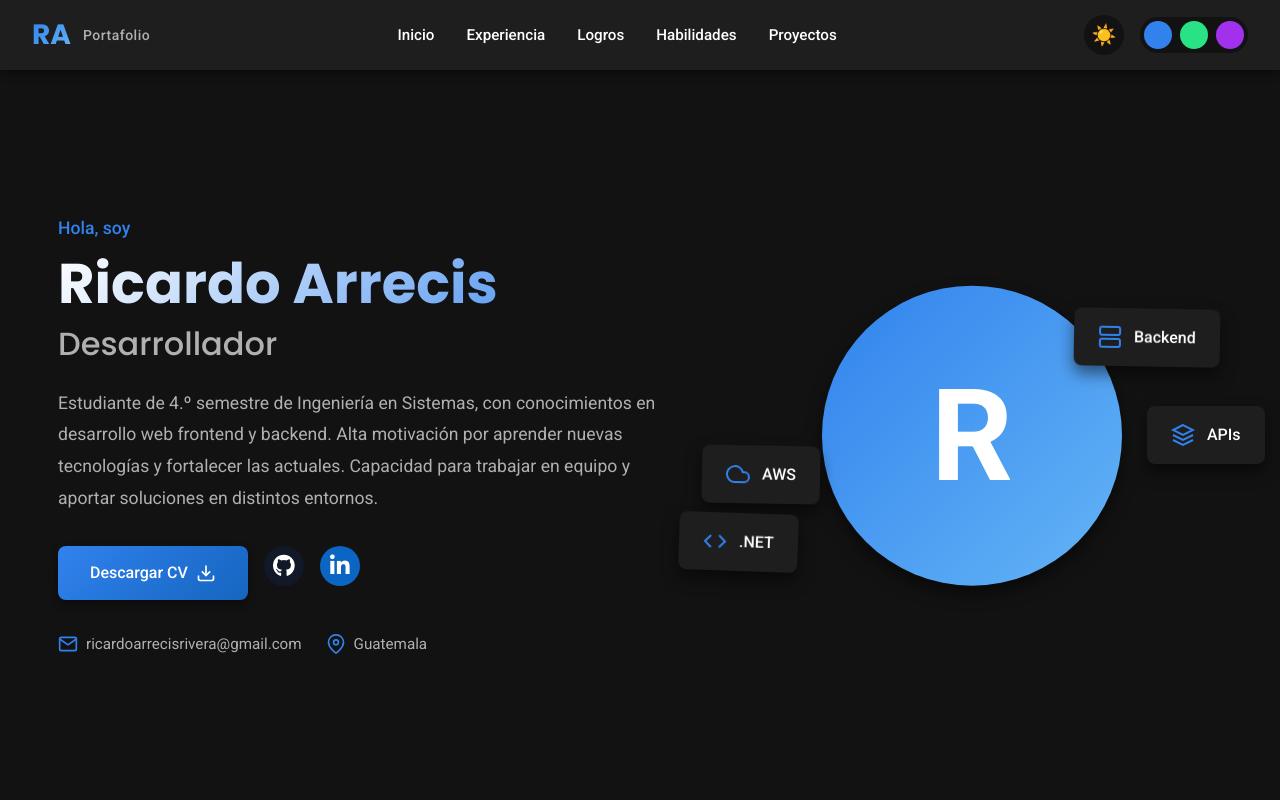
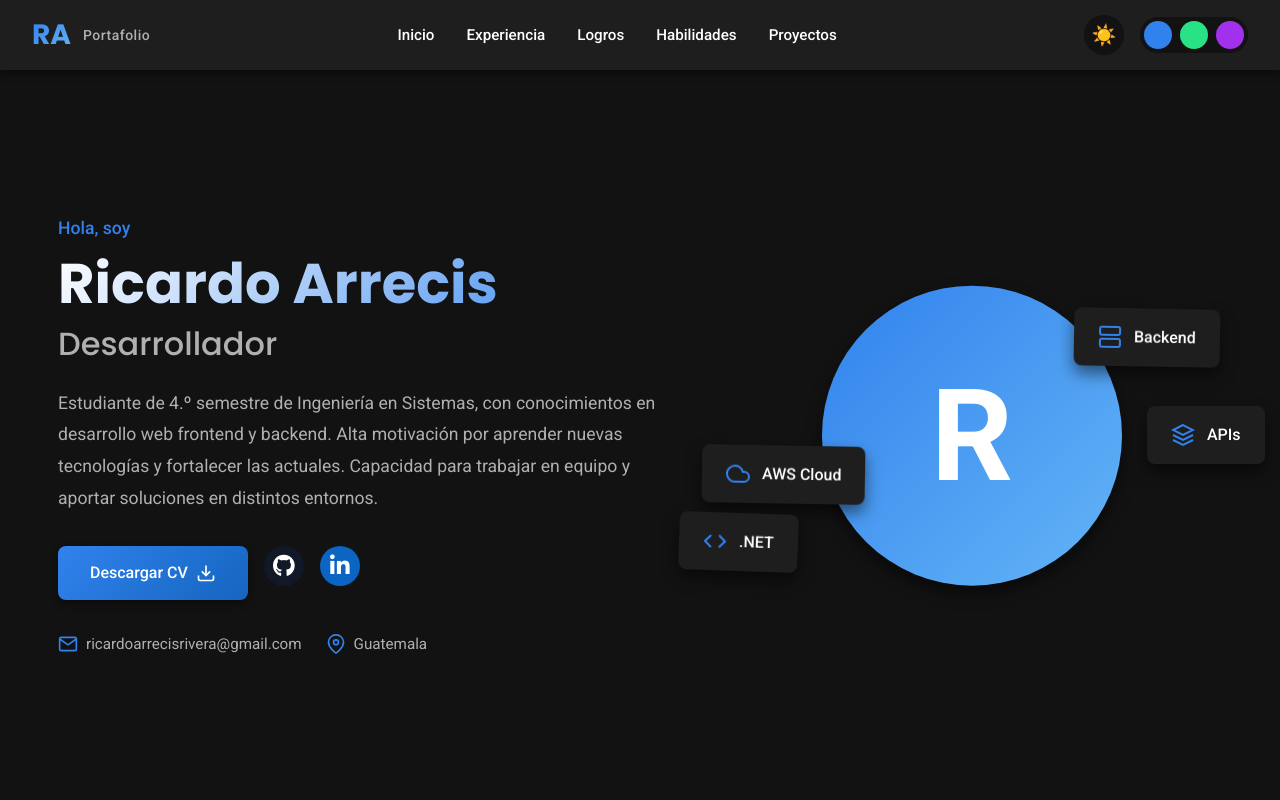
Before and after one commit to Ripca/Portafolio2, an Angular app: page / in a window 1280 px wide. Shown: the top 800 px of the page. Built offline with nearby package versions, Linux system fonts and the light colour scheme.

Commit message:
Prueba deploy definitivo

```diff
--- a/src/app/components/about/about.component.html
+++ b/src/app/components/about/about.component.html
@@ -125,7 +125,7 @@
           <svg width="24" height="24" viewBox="0 0 24 24" fill="none" stroke="currentColor" stroke-width="2">
             <path d="M18 10h-1.26A8 8 0 1 0 9 20h9a5 5 0 0 0 0-10z"></path>
           </svg>
-          <span>AWS</span>
+          <span>AWS Cloud</span>
         </div>
         <div class="floating-card card-4">
           <svg width="24" height="24" viewBox="0 0 24 24" fill="none" stroke="currentColor" stroke-width="2">
```
